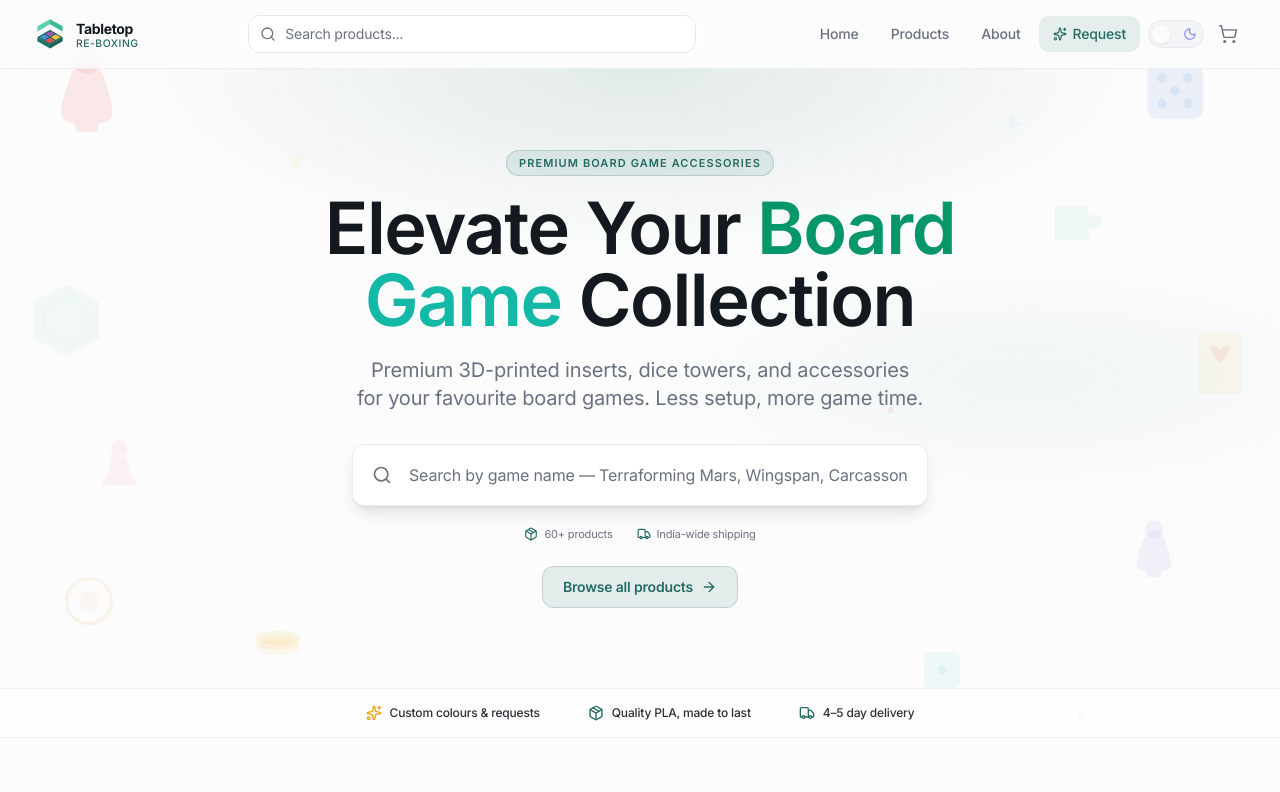
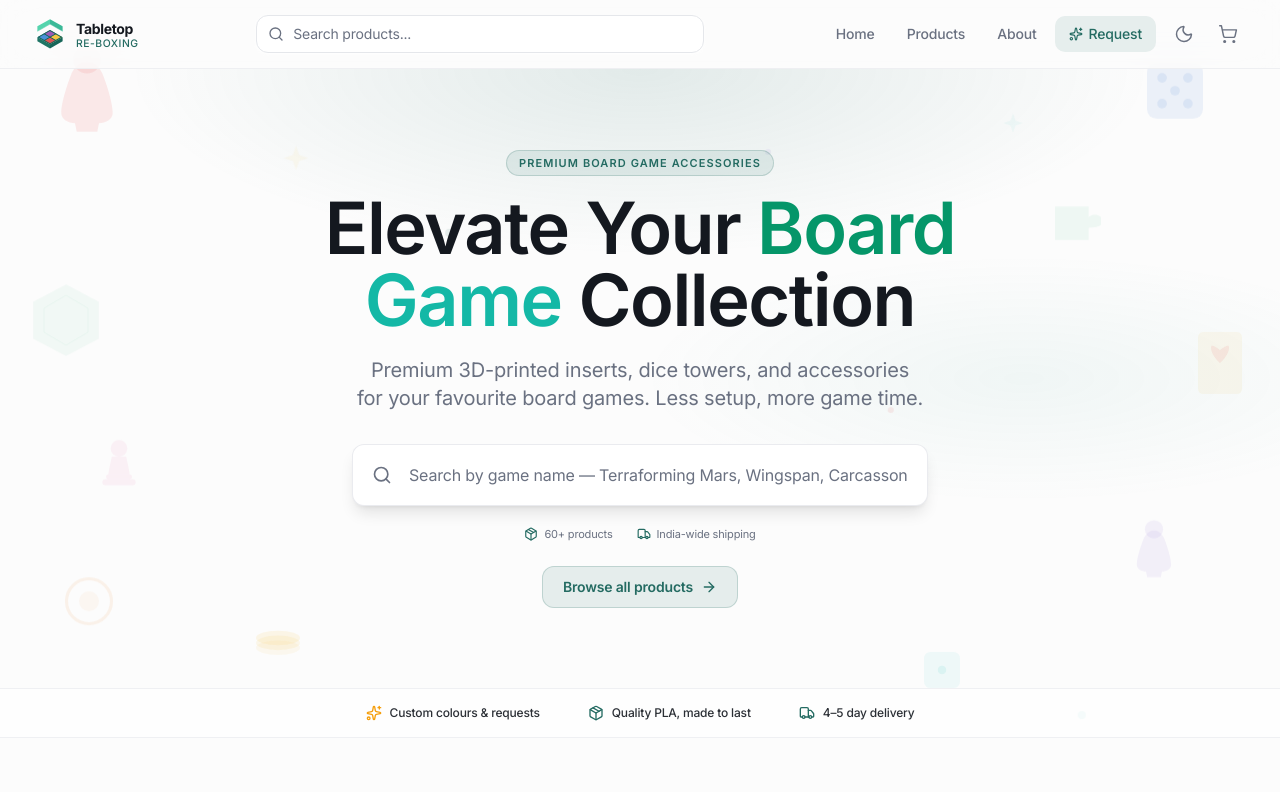
Before and after one commit to razat249/tabletop-reboxing, a Next.js app: page / in a window 1280 px wide. Shown: the top 792 px of the page. Built offline with nearby package versions, Linux system fonts and the light colour scheme; a web font is replaced by a local one.

Commit message:
refactor: Simplify theme toggle button in header with improved styling and accessibility

```diff
--- a/components/header.tsx
+++ b/components/header.tsx
@@ -104,23 +104,14 @@ export default function Header({ onCartClick, onRequestClick }: HeaderProps) {
             {mounted && (
               <button
                 onClick={() => setTheme(theme === "dark" ? "light" : "dark")}
-                className="relative flex items-center w-14 h-7 rounded-full p-0.5 smooth-transition border border-border/60"
-                style={{ backgroundColor: theme === "dark" ? "hsl(var(--secondary))" : "hsl(var(--secondary))" }}
+                className="p-2.5 hover:bg-secondary rounded-lg smooth-transition text-muted-foreground hover:text-foreground"
                 aria-label="Toggle dark mode"
-                role="switch"
-                aria-checked={theme === "dark"}
               >
-                <span className="absolute left-1.5 text-amber-500">
-                  <Sun size={14} strokeWidth={2} />
-                </span>
-                <span className="absolute right-1.5 text-indigo-400">
-                  <Moon size={14} strokeWidth={2} />
-                </span>
-                <span
-                  className={`relative z-10 w-5 h-5 rounded-full bg-background shadow-sm border border-border/40 smooth-transition ${
-                    theme === "dark" ? "translate-x-7" : "translate-x-0"
-                  }`}
-                />
+                {theme === "dark" ? (
+                  <Sun size={20} strokeWidth={1.75} />
+                ) : (
+                  <Moon size={20} strokeWidth={1.75} />
+                )}
               </button>
             )}
 
@@ -199,31 +190,17 @@ export default function Header({ onCartClick, onRequestClick }: HeaderProps) {
               Custom Request
             </button>
             {mounted && (
-              <div className="flex items-center justify-between px-3 py-2.5">
-                <span className="text-sm text-muted-foreground font-medium">
-                  {theme === "dark" ? "Dark mode" : "Light mode"}
-                </span>
               <button
                 onClick={() => setTheme(theme === "dark" ? "light" : "dark")}
-                  className="relative flex items-center w-14 h-7 rounded-full p-0.5 smooth-transition border border-border/60"
-                  style={{ backgroundColor: "hsl(var(--secondary))" }}
-                  aria-label="Toggle dark mode"
-                  role="switch"
-                  aria-checked={theme === "dark"}
+                className="flex items-center gap-2 w-full px-3 py-2.5 text-sm text-muted-foreground hover:text-foreground hover:bg-secondary rounded-lg smooth-transition font-medium"
               >
-                  <span className="absolute left-1.5 text-amber-500">
+                {theme === "dark" ? (
                   <Sun size={14} strokeWidth={2} />
-                  </span>
-                  <span className="absolute right-1.5 text-indigo-400">
+                ) : (
                   <Moon size={14} strokeWidth={2} />
-                  </span>
-                  <span
-                    className={`relative z-10 w-5 h-5 rounded-full bg-background shadow-sm border border-border/40 smooth-transition ${
-                      theme === "dark" ? "translate-x-7" : "translate-x-0"
-                    }`}
-                  />
+                )}
+                {theme === "dark" ? "Light mode" : "Dark mode"}
               </button>
-              </div>
             )}
           </nav>
         )}
```
Lines whose indentation alone changed are shown as unchanged.
